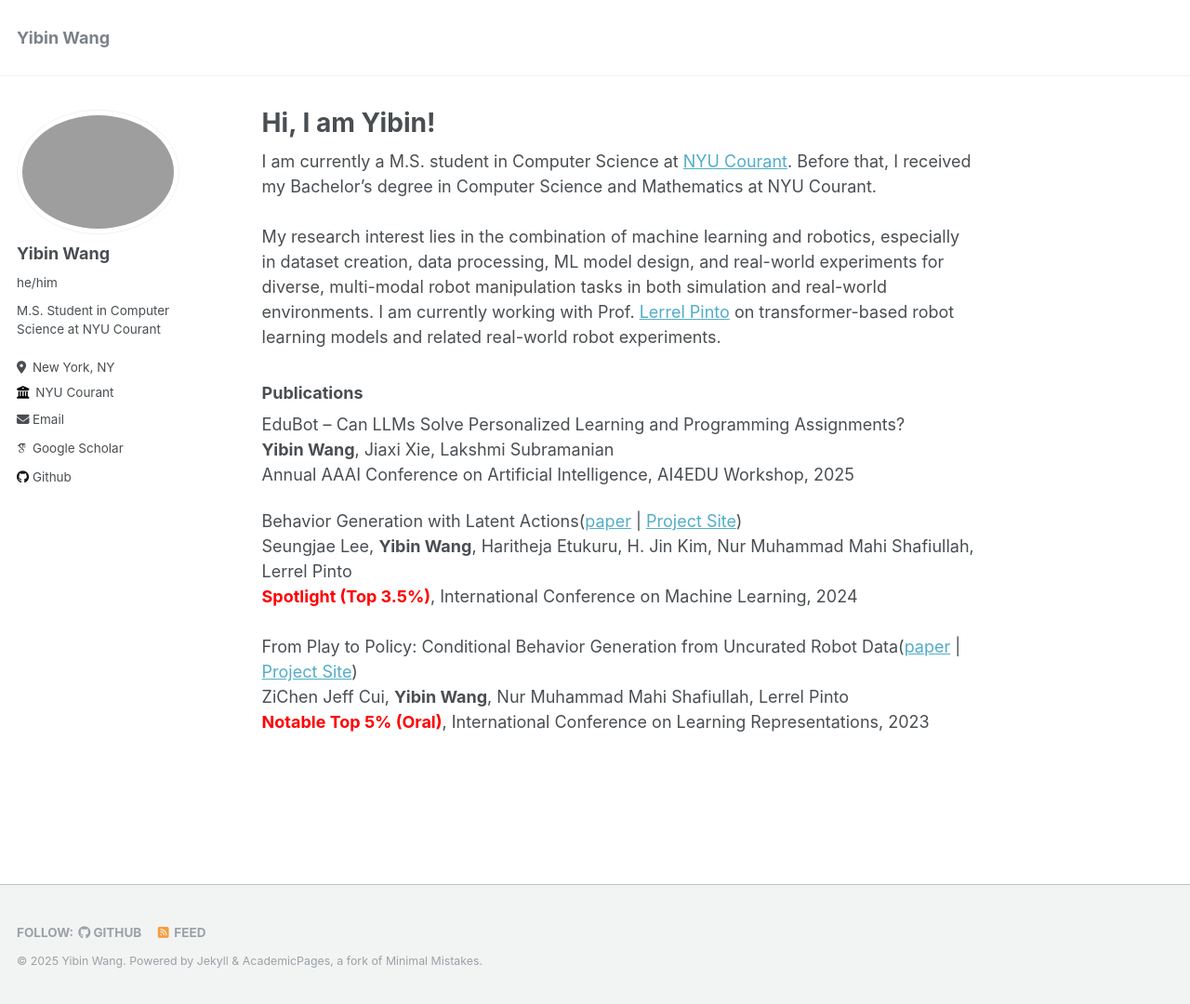
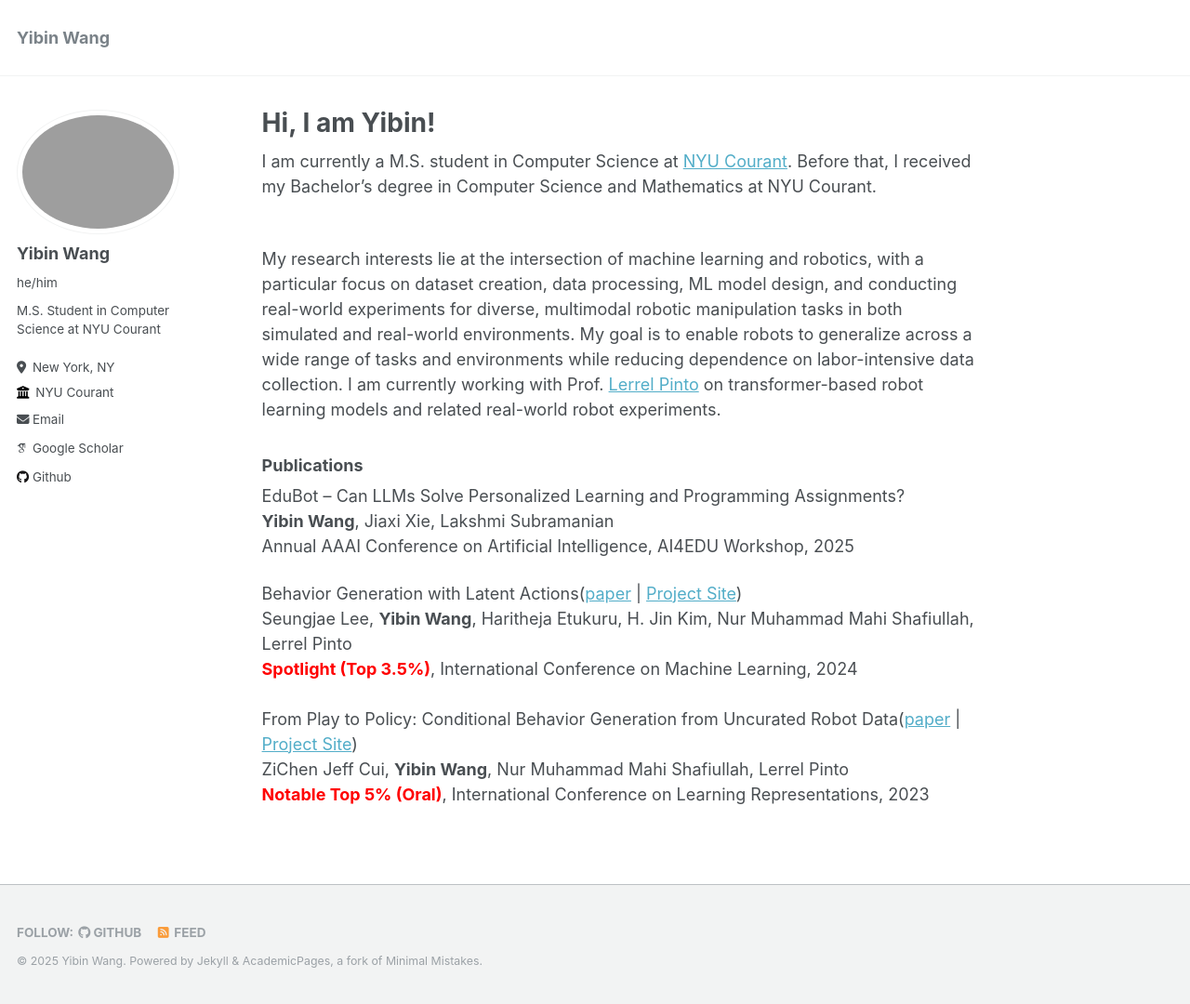
Before and after one commit to WYB929/WYB929.github.io, a Jekyll site: the page built from _pages/about.md, in a window 1280 px wide and 1080 px high. Shown: the whole window at 93% size. Built offline with Jekyll 4.4.1, drawn with Linux system fonts in a browser that asks for light colours; some web fonts are replaced.

Commit message:
update intro page

```diff
--- a/_pages/about.md
+++ b/_pages/about.md
@@ -9,7 +9,8 @@ redirect_from:
 
  I am currently a M.S. student in Computer Science at [NYU Courant](https://cs.nyu.edu/home/index.html). Before that, I received my Bachelor's degree in Computer Science and Mathematics at NYU Courant.<br>
 <br>
-My research interest lies in the combination of machine learning and robotics, especially in dataset creation, data processing, ML model design, and real-world experiments for diverse, multi-modal robot manipulation tasks in both simulation and real-world environments. I am currently working with Prof. [Lerrel Pinto](https://www.lerrelpinto.com) on transformer-based robot learning models and related real-world robot experiments.
+
+My research interests lie at the intersection of machine learning and robotics, with a particular focus on dataset creation, data processing, ML model design, and conducting real-world experiments for diverse, multimodal robotic manipulation tasks in both simulated and real-world environments. My goal is to enable robots to generalize across a wide range of tasks and environments while reducing dependence on labor-intensive data collection. I am currently working with Prof. [Lerrel Pinto](https://www.lerrelpinto.com) on transformer-based robot learning models and related real-world robot experiments.
 
 <!-- My CV could be found [here](https://wyb929.github.io/files/CV_Yibin_Wang.pdf). -->
 
```
